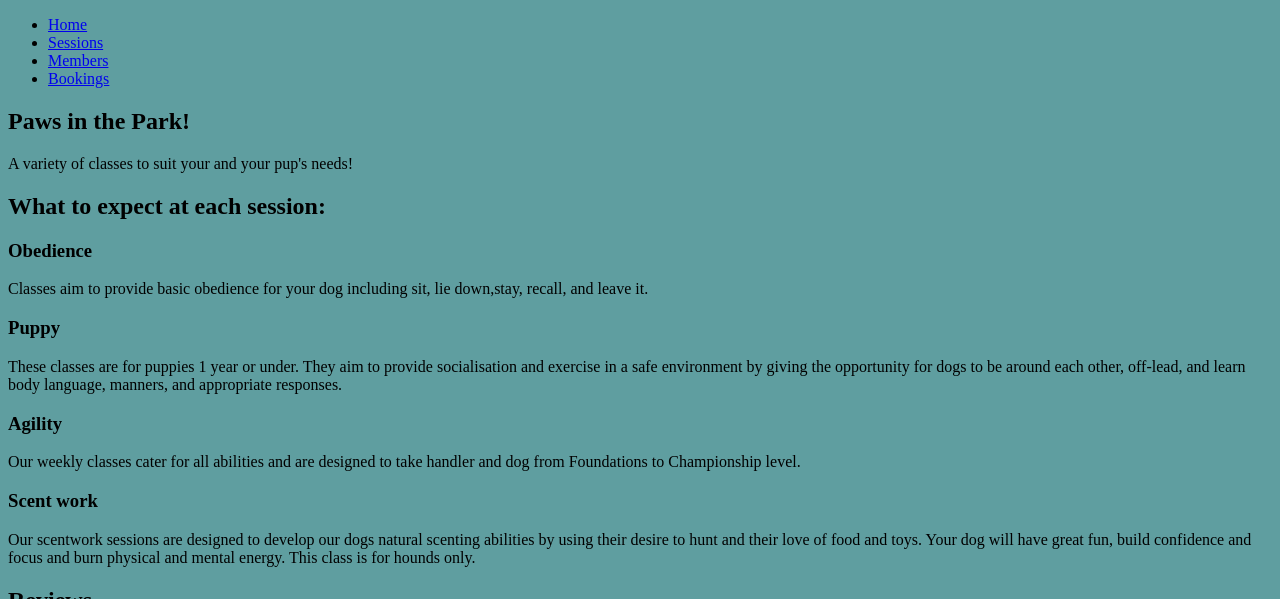
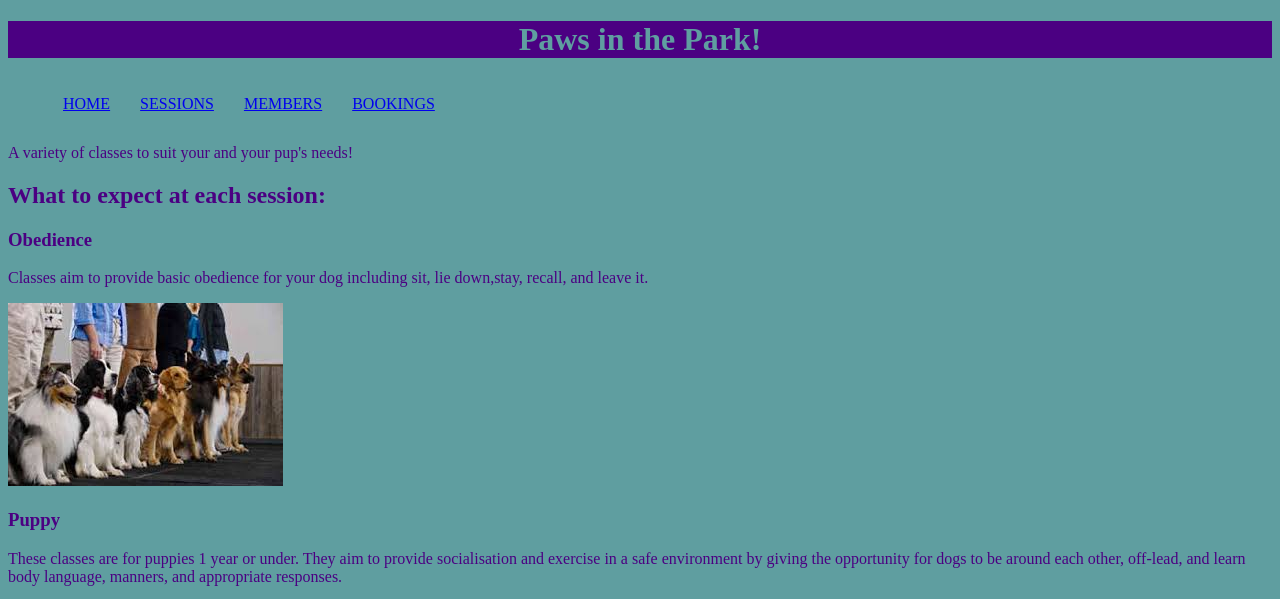
Before and after one commit to Jennycbx/Dog_classes_project, a Flask app: page / in a window 1280 px wide. Shown: the top 599 px of the page. Run offline with Flask 2, Linux system fonts and the light colour scheme.

Commit message:
fixed bugs and started css

```diff
--- a/static/style.css
+++ b/static/style.css
@@ -1,3 +1,30 @@
 body {
     background-color: cadetblue;
+    color: indigo;
 }
+
+header {
+    background-color: indigo;
+    color: cadetblue;
+    text-align: center;
+}
+
+nav > ul {
+    text-align: center;
+    list-style: none;
+    display: flex;
+    text-overflow: wrap;
+
+}
+
+nav > ul > li {
+    text-transform: uppercase;
+    padding: 15px
+  }
+
+h1 {
+    text-align: center;
+}
+aside > p {
+
+}
--- a/templates/base.html
+++ b/templates/base.html
@@ -6,9 +6,12 @@
   <meta http-equiv="X-UA-Compatible" content="ie=edge">
   <link rel="stylesheet" href="https://stackpath.bootstrapcdn.com/font-awesome/4.7.0/css/font-awesome.min.css" crossorigin="anonymous">
   <link rel="stylesheet" href="{{ url_for('static', filename='style.css') }}">
-  <title>Paws in the Park!</title>
 </head>
+
 <body>
+  <header>
+    <h1>Paws in the Park!</h1>
+  </header>
 <main class="flex flex--row">
   <nav>
     <ul>
--- a/templates/index.html
+++ b/templates/index.html
@@ -1,28 +1,32 @@
 {% extends 'base.html'%}
 
 {% block content %}
-<h1>Paws in the Park!</h1>
+<!-- <h1>Paws in the Park!</h1> -->
 
 <p>A variety of classes to suit your and your pup's needs!</p>
 
 <h2>What to expect at each session:</h2>
 <h3>Obedience</h3>
+    <aside>
         <p>Classes aim to provide basic obedience for your dog including sit, lie down,stay, recall, and leave it.</p>
-
+        <img src="/static/images/background_image.jpeg" alt="Obedience">
 <h3>Puppy</h3>
         <p>These classes are for puppies 1 year or under. They aim to provide socialisation and exercise in a safe environment by giving the opportunity for dogs to be around each other, off-lead, and learn body language, manners, and appropriate responses.</p>
-
+        <img src="https://static.wixstatic.com/media/eea1af_46a1e2f59e4a403e834e569b6664a2f2~mv2.jpg/v1/fill/w_221,h_185,al_c,q_90/eea1af_46a1e2f59e4a403e834e569b6664a2f2~mv2.jpg" alt="Puppy class" width="250" height="200">
 <h3>Agility</h3>
         <p>Our weekly classes cater for all abilities and are designed to take handler and dog from Foundations to Championship level.</p>
-
+        <img src="https://s3.amazonaws.com/cdn-origin-etr.akc.org/wp-content/uploads/2016/08/15121540/2018-NAC-AR3I0636-800x600.jpg" alt="Agility" width="275" height="200">
 <h3>Scent work</h3>
         <p>Our scentwork sessions are designed to develop our dogs natural scenting abilities by using their desire to hunt and their love of food and toys. Your dog will have great fun, build confidence and focus and burn physical and mental energy. This class is for hounds only.</p>
-
+        <img src="https://s3.amazonaws.com/cdn-origin-etr.akc.org/wp-content/uploads/2019/01/15084905/AKC-Scent-Work-Eukanuba-AR3I1220-1024x683.jpg" alt="Scent work" width="275" height="200">
+    </aside>
 <h2>Reviews</h2>
-<p>Charlie had a great time harnessing his natural ability at scent work.'</p>
-<p>He was knackered at the end but had lots of fun!</p>
-<p>Felt like the other owners were getting impatient waiting for my old girl Jess. Should do senior agility.</p>
-<p>Cooper found it hard to focus with all the other dogs but it will be something to work on.</p>
+<ul>
+    <p>"Charlie had a great time harnessing his natural ability at scent work."</p>
+    <p>"He was knackered at the end but had lots of fun!"</p>
+    <p>"Felt like the other owners were getting impatient waiting for my old girl Jess. Should do senior agility."</p>
+    <p>"Cooper found it hard to focus with all the other dogs but it will be something to work on."</p>
+</ul>
 <p>
   <ul>
     {% for booking in bookings %}
```
Lines whose indentation alone changed are shown as unchanged.
